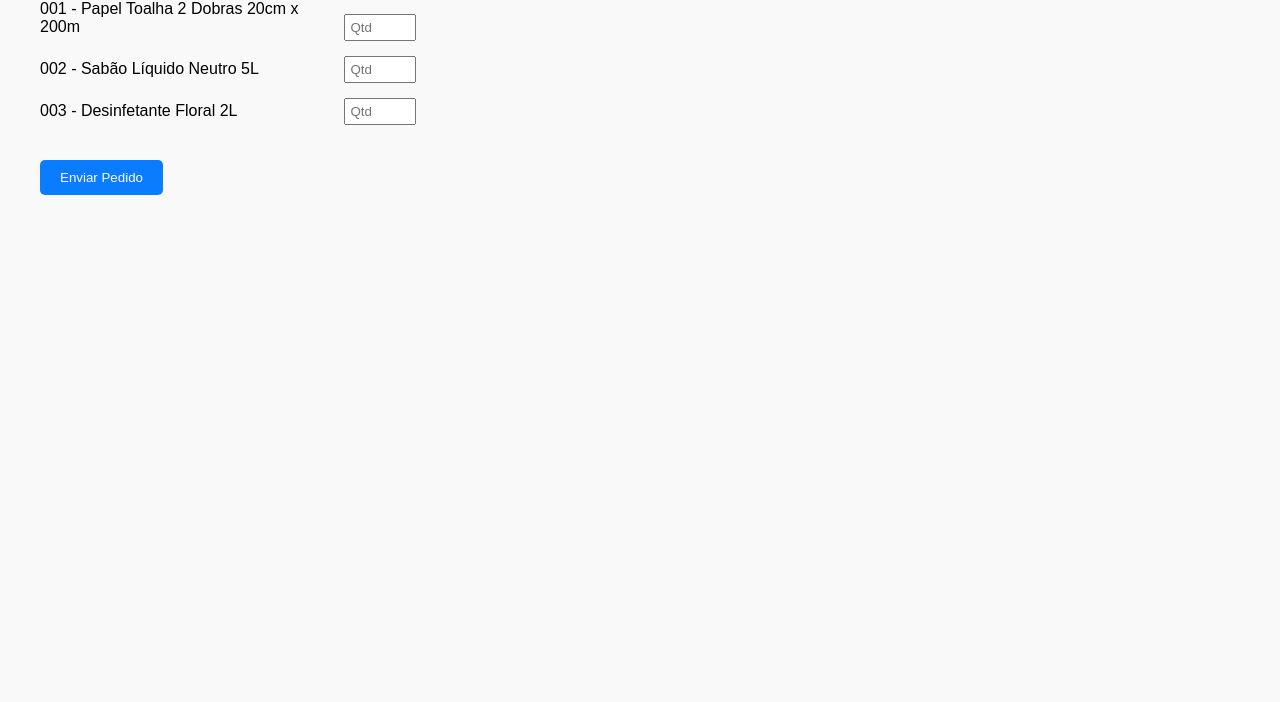
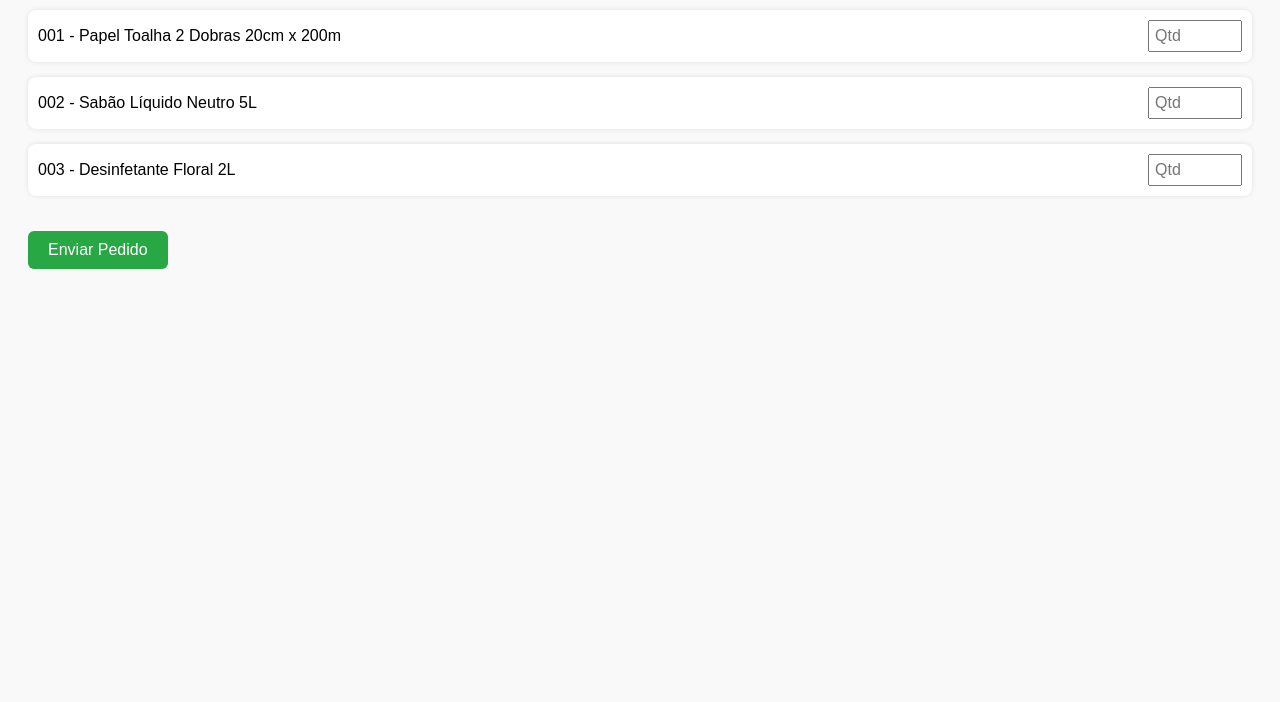
Before and after one commit to Gigamar/app-de-embalagem, a plain HTML site: page index.html in a window 1280 px wide. Shown: the part 98-800 px from the top of the page. Drawn offline with Linux system fonts and the light colour scheme.

Commit message:
Add files via upload

```diff
--- a/index.html
+++ b/index.html
@@ -1,30 +1,29 @@
 
 <!DOCTYPE html>
-<html lang="pt-br">
+<html lang="pt-BR">
 <head>
-  <meta charset="UTF-8" />
-  <meta name="viewport" content="width=device-width, initial-scale=1.0"/>
-  <title>App de Embalagem</title>
+    <meta charset="UTF-8">
+    <title>Pedido de Embalagens</title>
     <link rel="stylesheet" href="style.css">
 </head>
 <body>
     <h1>Lista de Itens</h1>
-  <form id="form-pedido">
+    <form onsubmit="event.preventDefault(); enviarPedido();">
         <div class="item">
-      <label>001 - Papel Toalha 2 Dobras 20cm x 200m</label>
-      <input type="number" name="item_001" placeholder="Qtd" />
+            <span>001 - Papel Toalha 2 Dobras 20cm x 200m</span>
+            <input type="number" placeholder="Qtd" min="0">
         </div>
         <div class="item">
-      <label>002 - Sabão Líquido Neutro 5L</label>
-      <input type="number" name="item_002" placeholder="Qtd" />
+            <span>002 - Sabão Líquido Neutro 5L</span>
+            <input type="number" placeholder="Qtd" min="0">
         </div>
         <div class="item">
-      <label>003 - Desinfetante Floral 2L</label>
-      <input type="number" name="item_003" placeholder="Qtd" />
+            <span>003 - Desinfetante Floral 2L</span>
+            <input type="number" placeholder="Qtd" min="0">
         </div>
         <button type="submit">Enviar Pedido</button>
+        <p id="mensagem"></p>
     </form>
-  <p id="mensagem"></p>
     <script src="script.js"></script>
 </body>
 </html>
--- a/script.js
+++ b/script.js
@@ -1,5 +1,4 @@
 
-document.getElementById('form-pedido').addEventListener('submit', function(e) {
-  e.preventDefault();
-  document.getElementById('mensagem').innerText = 'Pedido enviado com sucesso!';
-});
+function enviarPedido() {
+    document.getElementById('mensagem').innerText = 'Pedido enviado com sucesso!';
+}
--- a/style.css
+++ b/style.css
@@ -1,44 +1,42 @@
 
 body {
     font-family: Arial, sans-serif;
-  margin: 40px;
-  background-color: #f9f9f9;
+    padding: 20px;
+    background: #f9f9f9;
 }
-
 h1 {
     color: #333;
 }
-
 .item {
     margin-bottom: 15px;
+    padding: 10px;
+    background: #fff;
+    border-radius: 8px;
+    box-shadow: 0 0 5px rgba(0,0,0,0.1);
+    display: flex;
+    justify-content: space-between;
+    align-items: center;
 }
-
-label {
-  display: inline-block;
-  width: 300px;
+input[type='number'] {
+    width: 80px;
+    padding: 5px;
+    font-size: 16px;
 }
-
-input[type="number"] {
-  width: 60px;
-  padding: 4px;
-}
-
 button {
     margin-top: 20px;
     padding: 10px 20px;
-  background-color: #0a7cff;
+    font-size: 16px;
+    background: #28a745;
     color: white;
     border: none;
-  border-radius: 5px;
+    border-radius: 6px;
     cursor: pointer;
 }
-
 button:hover {
-  background-color: #005ecb;
+    background: #218838;
 }
-
 #mensagem {
-  margin-top: 20px;
+    margin-top: 15px;
+    font-weight: bold;
     color: green;
-  font-weight: bold;
 }
```
Lines whose indentation alone changed are shown as unchanged.
